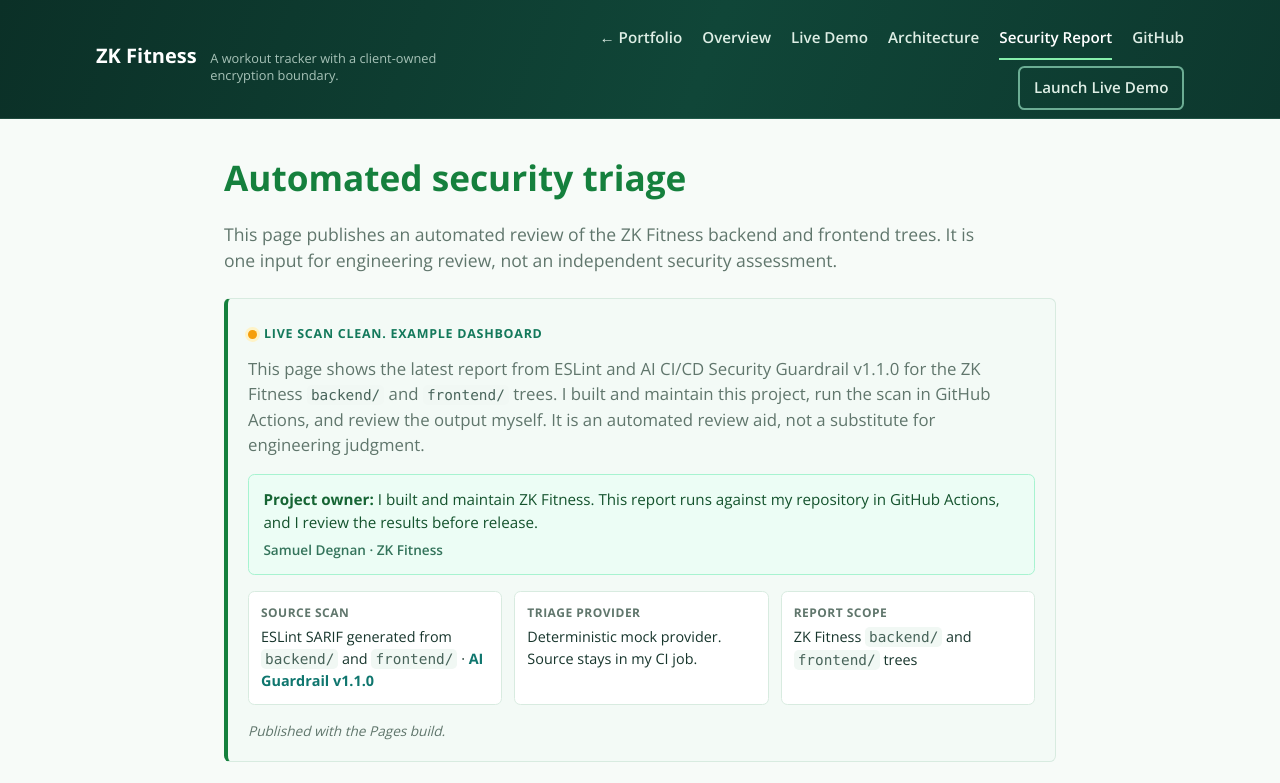
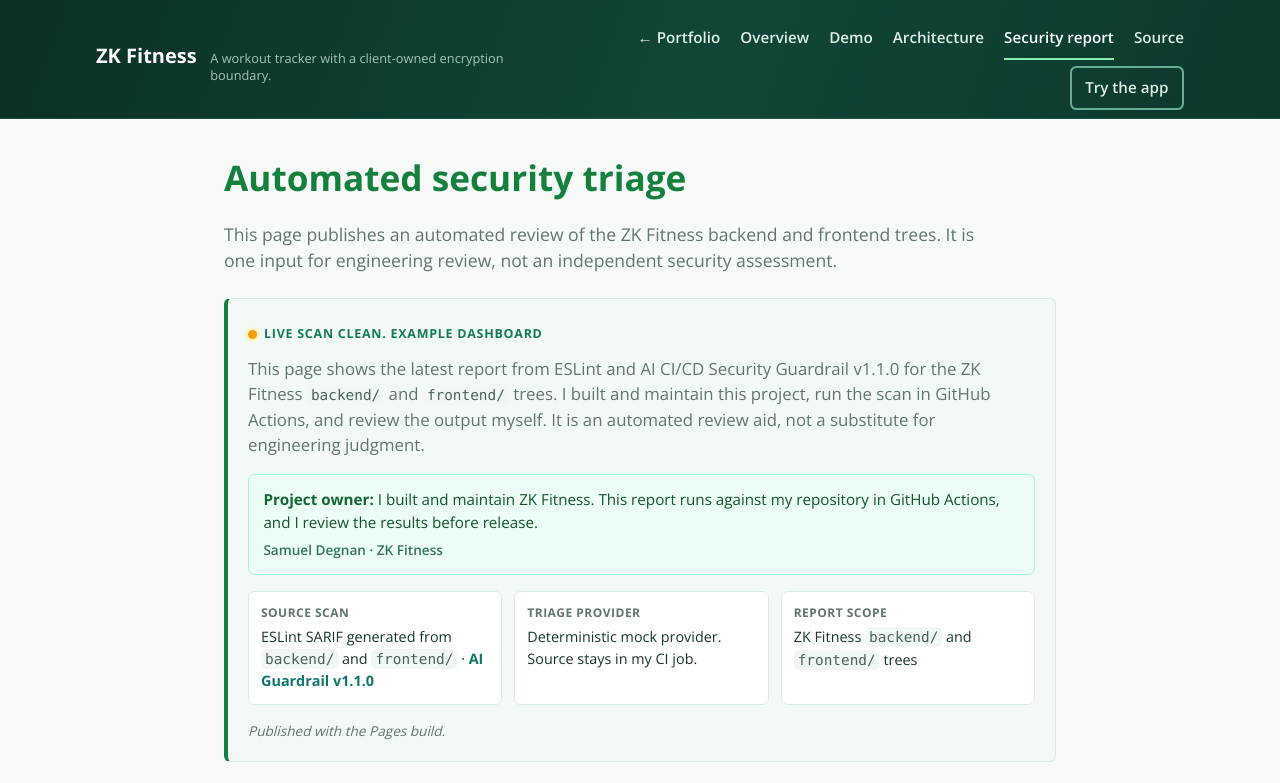
Before and after one commit to samueladegnan/zk-fitness-platform, a website: page guardrail.html in a window 1280 px wide. Shown: the top 783 px of the page. Drawn offline with nearby package versions, Linux system fonts and the light colour scheme.

Commit message:
fix: align security report navigation

```diff
--- a/guardrail.html
+++ b/guardrail.html
@@ -27,13 +27,13 @@
     <ul class="site-nav-links">
       <li><a href="https://samueladegnan.github.io/">&larr; Portfolio</a></li>
       <li><a href="./">Overview</a></li>
-      <li><a href="./demo.html">Live Demo</a></li>
+      <li><a href="./demo.html">Demo</a></li>
       <li><a href="./architecture.html">Architecture</a></li>
-      <li><a class="active" href="./guardrail.html" aria-current="page">Security Report</a></li>
+      <li><a class="active" href="./guardrail.html" aria-current="page">Security report</a></li>
       <li>
-        <a class="site-nav-github" href="https://github.com/samueladegnan/zk-fitness-platform" aria-label="View source on GitHub">GitHub</a>
+        <a class="site-nav-github" href="https://github.com/samueladegnan/zk-fitness-platform" aria-label="View source on GitHub">Source</a>
       </li>
-      <li><a class="btn" href="./frontend/">Launch Live Demo</a></li>
+      <li><a class="btn" href="./frontend/">Try the app</a></li>
     </ul>
   </nav>
 
```
